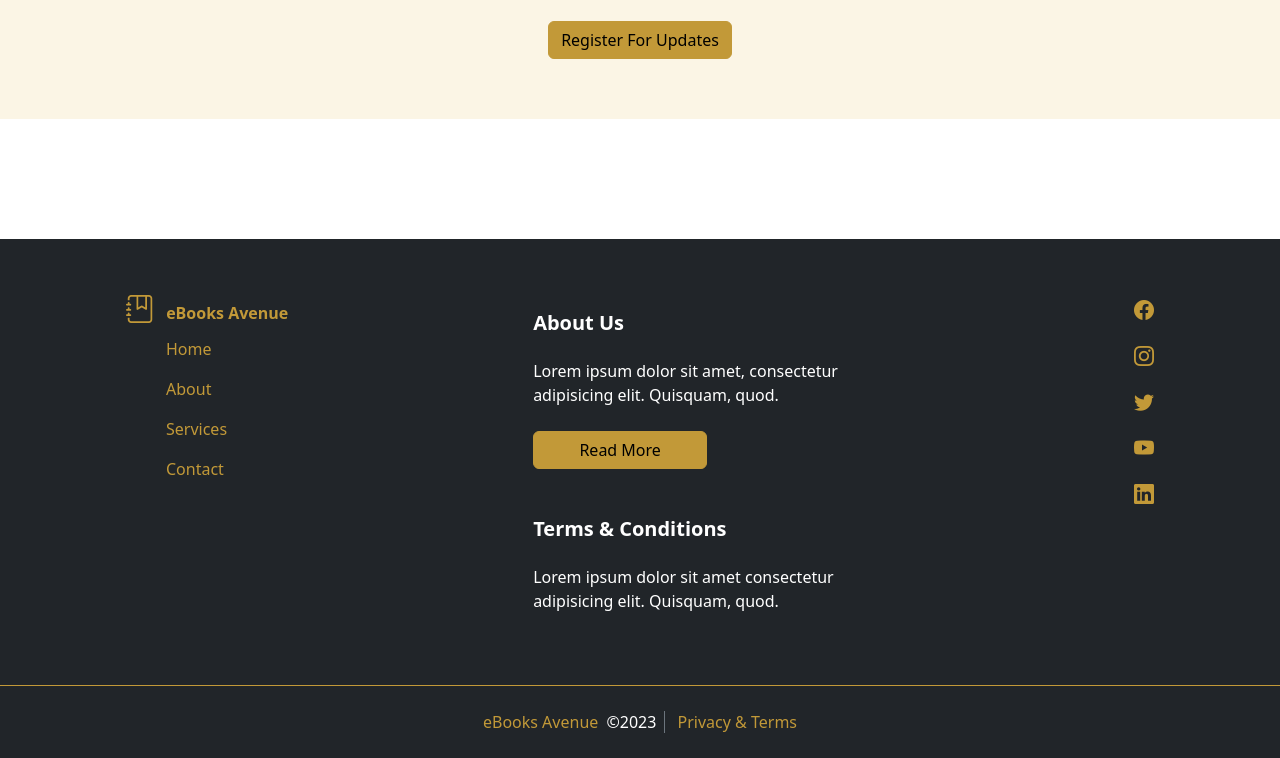
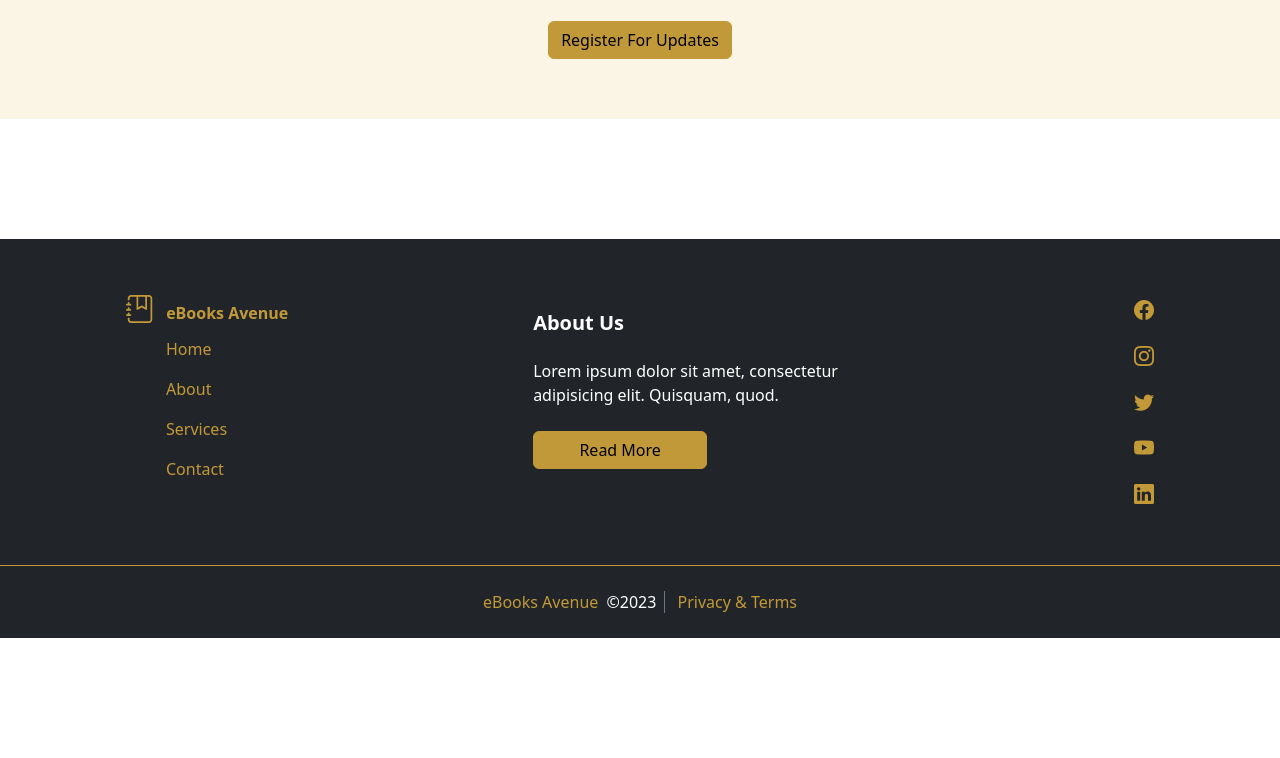
Before and after one commit to realib1/practical-web, a website: page index.html in a window 1280 px wide. Shown: the part 5952-6710 px from the top of the page. After the commit the page ends 6590 px from the top, so only its background shows below. Drawn offline with nearby package versions, Linux system fonts and the light colour scheme.

Commit message:
modified:   index.html

```diff
--- a/index.html
+++ b/index.html
@@ -634,11 +634,7 @@
                     <p class="mb-4">Lorem ipsum dolor sit amet, consectetur adipisicing elit. Quisquam, quod.</p>
                     <a href="#" class="btn btn-primary w-50">Read More</a>
 
-                    <div class="terms mt-5">
-                        <h5 class="fw-bold mb-4">Terms & Conditions</h5>
-                        <p class="mb-4">Lorem ipsum dolor sit amet consectetur adipisicing elit. Quisquam, quod.</p>
 
-                    </div>
             </div>
 
             <div class="d-md-flex flex-column">
```
